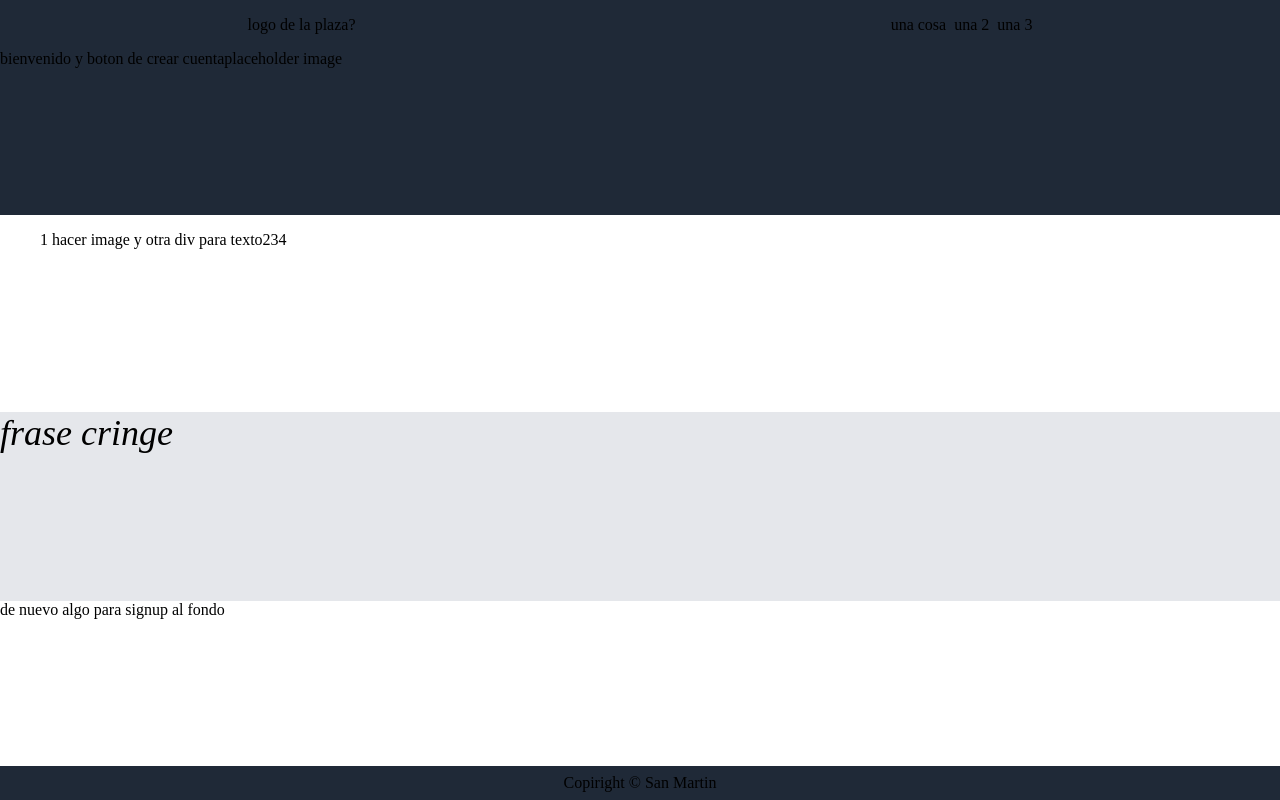
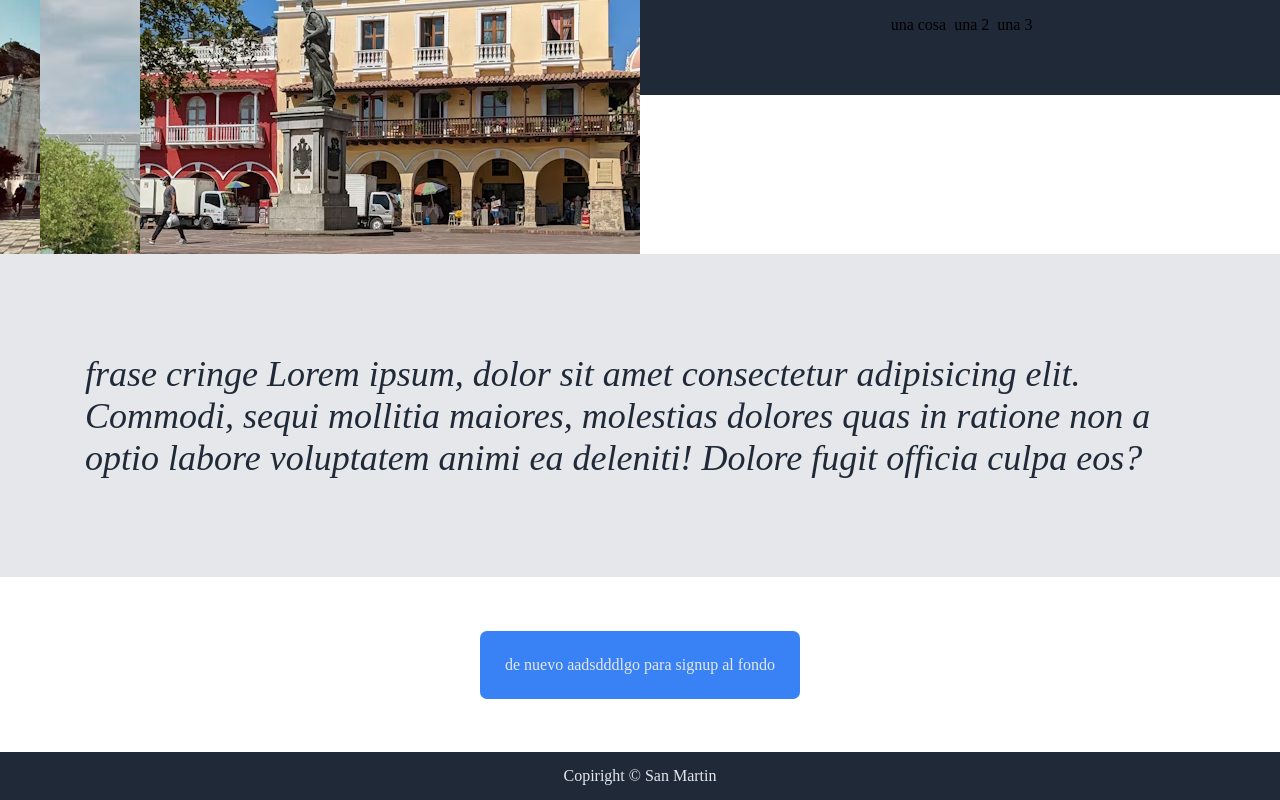
Before and after one commit to RedDyeNo2/standalonetest, a plain HTML site: page index.html in a window 1280 px wide. Drawn offline with Linux system fonts and the light colour scheme.

Commit message:
stuck at images on flex

```diff
--- a/index.html
+++ b/index.html
@@ -26,15 +26,25 @@
 
     <div class="information">
       <ul>
-        <li>1 hacer image y otra div para texto</li>
-        <li>2</li>
-        <li>3</li>
-        <li>4</li>
+        <li class="limit">
+          <img src="images/yep.avif" alt="no cargo wn" /> hacer image y otra div
+          para texto
+        </li>
+        <li class="limit"><img src="images/tiles.avif" alt="" /></li>
+        <li class="limit"><img src="images/water.avif" alt="" /></li>
+        <li class="limit"><img src="images/estatue.avif" alt="" /></li>
       </ul>
     </div>
 
-    <div class="frase-cringe">frase cringe</div>
-    <div class="prefooter-signup">de nuevo algo para signup al fondo</div>
+    <div class="frase-cringe">
+      frase cringe Lorem ipsum, dolor sit amet consectetur adipisicing elit.
+      Commodi, sequi mollitia maiores, molestias dolores quas in ratione non a
+      optio labore voluptatem animi ea deleniti! Dolore fugit officia culpa eos?
+    </div>
+    <div class="prefooter-signup">
+      <div class="rounded-part">de nuevo aadsdddlgo para signup al fondo</div>
+    </div>
+
     <footer>Copiright © San Martin</footer>
   </body>
 </html>
--- a/style.css
+++ b/style.css
@@ -60,24 +60,49 @@ nav {
 }
 
 .frase-cringe {
+  display: flex;
+  justify-content: center;
+  align-items: center;
+  padding: 85px;
   background-color: #e5e7eb;
   font-size: 36px;
   /* font-weight: bold; */
   font-style: italic;
+  color: #1f2937;
   flex: 1;
 }
 
 footer {
   background-color: #1f2937;
   text-align: center;
-  padding: 8px;
+  padding: 15px;
+  color: #e5e7eb;
 }
 
 .prefooter-signup {
+  display: flex;
+  align-items: center;
+  justify-content: center;
   flex: 1;
+}
+
+.rounded-part {
+  color: #e5e7eb;
+  background-color: #3882f6;
+  margin: 40px;
+  padding: 25px;
+  border-radius: 7px;
 }
 
 ul {
   display: flex;
   list-style: none;
 }
+.limit {
+  display: flex;
+  align-items: center;
+  justify-content: center;
+  max-width: 100px;
+  max-height: 100px;
+  flex: 1;
+}
```
Also changed, not shown: images/estatue.avif (added), images/tiles.avif (added), images/water.avif (added), images/yep.avif (added).
